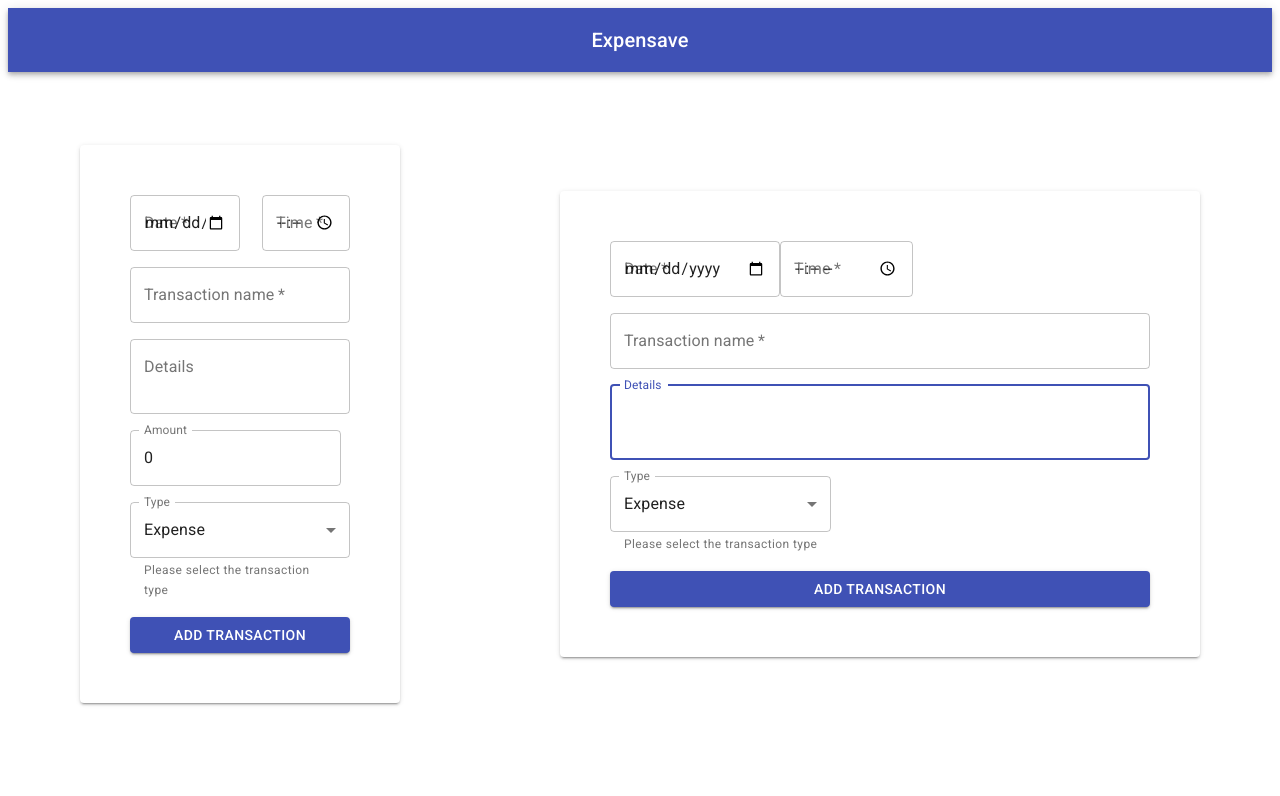
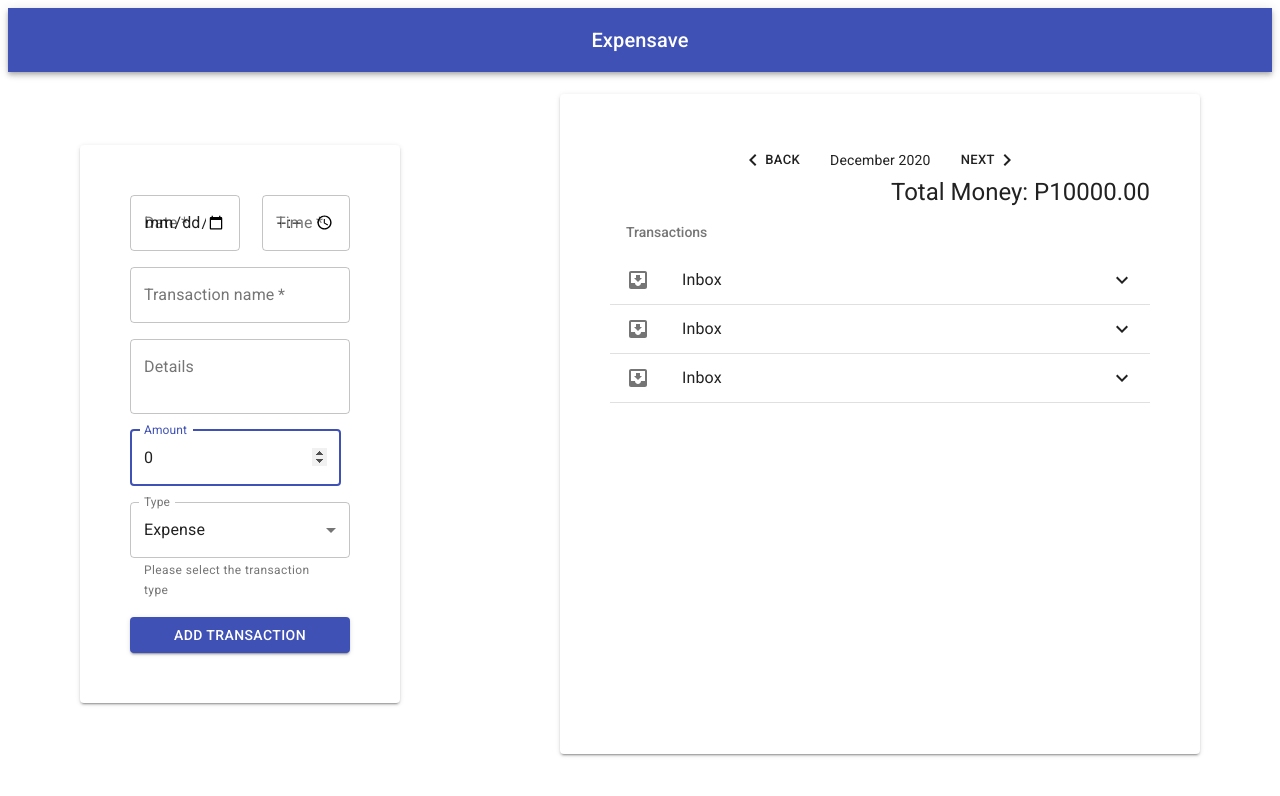
Before and after one commit to KennethLloyd/expensave-frontend, a React (Create React App) app: page / in a window 1280 px wide. Shown: the top 796 px of the page. Built offline with nearby package versions, Linux system fonts and the light colour scheme; sample sign-in values are in the browser's storage.

Commit message:
Add date navigation in transaction list

```diff
--- a/src/components/Home.js
+++ b/src/components/Home.js
@@ -1,80 +1,11 @@
 import React, { useState } from 'react';
 import { Link } from 'react-router-dom';
-import {
-  Grid,
-  AppBar,
-  Toolbar,
-  Typography,
-  Paper,
-  Button,
-  TextField,
-  MenuItem,
-} from '@material-ui/core';
+import { Grid, AppBar, Toolbar, Typography } from '@material-ui/core';
 import { makeStyles } from '@material-ui/core/styles';
-import AddTransaction from './AddTransaction';
-
-const transactionTypes = [
-  {
-    value: 'Income',
-    label: 'Income',
-  },
-  {
-    value: 'Expense',
-    label: 'Expense',
-  },
-];
-
-const useStyles = makeStyles({
-  leftGrid: {
-    justifyContent: 'center',
-    minHeight: '90vh',
-  },
-  leftPaper: {
-    justifyContent: 'center',
-    minHeight: '30vh',
-    padding: '50px',
-  },
-  rightGrid: {
-    justifyContent: 'center',
-    minHeight: '90vh',
-  },
-  rightPaper: {
-    justifyContent: 'center',
-    minHeight: '30vh',
-    padding: '50px',
-  },
-  buttonBlock: {
-    width: '100%',
-  },
-  link: {
-    textDecoration: 'none',
-  },
-  loginLink: {
-    marginTop: '50px',
-  },
-  date: {
-    width: '50%',
-  },
-  time: {
-    width: '40%',
-    marginLeft: '10%',
-  },
-});
+import AddTransaction from './transaction/AddTransaction';
+import TransactionList from './transaction/TransactionList';
 
 const Home = () => {
-  const classes = useStyles();
-  const [transactionType, setTransactionType] = useState('Expense');
-
-  const handleSubmit = (e) => {
-    e.preventDefault();
-
-    const transactionInfo = {
-      transactionType,
-    };
-
-    console.log(transactionInfo);
-  };
-
   return (
     <div>
       <AppBar position="static" alignitems="center" color="primary">
@@ -88,94 +19,7 @@
       </AppBar>
       <Grid container spacing={2} justify="space-around" direction="row">
         <AddTransaction />
-        <Grid item xs={12} sm={8} md={6}>
-          <Grid
-            container
-            direction="column"
-            justify="center"
-            spacing={2}
-            className={classes.rightGrid}
-          >
-            <Paper
-              variant="elevation"
-              elevation={2}
-              className={classes.rightPaper}
-            >
-              <Grid item>
-                <form onSubmit={handleSubmit}>
-                  <Grid container direction="column" spacing={2}>
-                    <Grid item>
-                      <TextField
-                        type="date"
-                        label="Date"
-                        variant="outlined"
-                        id="outlined-basic"
-                        required
-                      />
-                      <TextField
-                        type="time"
-                        label="Time"
-                        name="date"
-                        variant="outlined"
-                        required
-                        autoFocus
-                      />
-                    </Grid>
-                    <Grid item>
-                      <TextField
-                        type="string"
-                        label="Transaction name"
-                        name="name"
-                        variant="outlined"
-                        required
-                        fullWidth
-                        autoFocus
-                      />
-                    </Grid>
-                    <Grid item>
-                      <TextField
-                        type="string"
-                        label="Details"
-                        name="details"
-                        variant="outlined"
-                        fullWidth
-                        autoFocus
-                        multiline
-                        rows={2}
-                      />
-                    </Grid>
-                    <Grid item>
-                      <TextField
-                        select
-                        label="Type"
-                        value={transactionType}
-                        helperText="Please select the transaction type"
-                        variant="outlined"
-                        onChange={(e) => setTransactionType(e.target.value)}
-                      >
-                        {transactionTypes.map((option) => (
-                          <MenuItem key={option.value} value={option.value}>
-                            {option.label}
-                          </MenuItem>
-                        ))}
-                      </TextField>
-                    </Grid>
-                    <Grid item>
-                      <Button
-                        variant="contained"
-                        color="primary"
-                        type="submit"
-                        className={classes.buttonBlock}
-                      >
-                        Add Transaction
-                      </Button>
-                    </Grid>
-                  </Grid>
-                </form>
-              </Grid>
-            </Paper>
-          </Grid>
-        </Grid>
+        <TransactionList />
       </Grid>
     </div>
   );
--- a/src/components/AddTransaction.js
+++ b/src/components/transaction/AddTransaction.js
@@ -29,15 +29,6 @@
     minHeight: '90vh',
   },
   leftPaper: {
-    justifyContent: 'center',
-    minHeight: '30vh',
-    padding: '50px',
-  },
-  rightGrid: {
-    justifyContent: 'center',
-    minHeight: '90vh',
-  },
-  rightPaper: {
     justifyContent: 'center',
     minHeight: '30vh',
     padding: '50px',
--- /dev/null
+++ b/src/components/transaction/TransactionDate.js
@@ -0,0 +1,52 @@
+import React, { useState } from 'react';
+import { Link } from 'react-router-dom';
+import {
+  Grid,
+  AppBar,
+  Toolbar,
+  Typography,
+  Paper,
+  Button,
+  TextField,
+  MenuItem,
+  Box,
+} from '@material-ui/core';
+import { spacing } from '@material-ui/system';
+import { KeyboardArrowLeft, KeyboardArrowRight } from '@material-ui/icons';
+import { makeStyles } from '@material-ui/core/styles';
+
+const useStyles = makeStyles({
+  dateNavContainer: {
+    display: 'flex',
+    justifyContent: 'center',
+    alignItems: 'center',
+  },
+  leftButton: {
+    marginRight: '25px',
+  },
+  rightButton: {
+    marginLeft: '25px',
+  },
+});
+
+const TransactionDate = () => {
+  const classes = useStyles();
+
+  return (
+    <Grid item>
+      <Box className={classes.dateNavContainer}>
+        <Button size="small" className={classes.leftButton}>
+          <KeyboardArrowLeft />
+          Back
+        </Button>
+        <Typography variant="body2">December 2020</Typography>
+        <Button size="small" className={classes.rightButton}>
+          Next
+          <KeyboardArrowRight />
+        </Button>
+      </Box>
+    </Grid>
+  );
+};
+
+export default TransactionDate;
--- /dev/null
+++ b/src/components/transaction/TransactionList.js
@@ -0,0 +1,165 @@
+import React, { useState } from 'react';
+import { Link } from 'react-router-dom';
+import {
+  Grid,
+  AppBar,
+  Toolbar,
+  Typography,
+  Paper,
+  Button,
+  TextField,
+  MenuItem,
+  List,
+  ListSubheader,
+  ListItem,
+  ListItemIcon,
+  ListItemText,
+  Collapse,
+  Divider,
+} from '@material-ui/core';
+import { ExpandMore, ExpandLess, MoveToInbox } from '@material-ui/icons';
+import { makeStyles } from '@material-ui/core/styles';
+import TransactionDate from './TransactionDate';
+
+const transactionTypes = [
+  {
+    value: 'Income',
+    label: 'Income',
+  },
+  {
+    value: 'Expense',
+    label: 'Expense',
+  },
+];
+
+const useStyles = makeStyles({
+  rightGrid: {
+    justifyContent: 'center',
+    minHeight: '90vh',
+  },
+  rightPaper: {
+    justifyContent: 'center',
+    minHeight: '70vh',
+    padding: '50px',
+  },
+  buttonBlock: {
+    width: '100%',
+  },
+  link: {
+    textDecoration: 'none',
+  },
+  loginLink: {
+    marginTop: '50px',
+  },
+  date: {
+    width: '50%',
+  },
+  time: {
+    width: '40%',
+    marginLeft: '10%',
+  },
+});
+
+const TransactionList = () => {
+  const classes = useStyles();
+  const [transactionType, setTransactionType] = useState('Expense');
+  const [open, setOpen] = useState(false);
+
+  const handleSubmit = (e) => {
+    e.preventDefault();
+
+    const transactionInfo = {
+      transactionType,
+    };
+
+    console.log(transactionInfo);
+  };
+
+  return (
+    <Grid item xs={12} sm={8} md={6}>
+      <Grid
+        container
+        direction="column"
+        justify="center"
+        spacing={2}
+        className={classes.rightGrid}
+      >
+        <Paper variant="elevation" elevation={2} className={classes.rightPaper}>
+          <TransactionDate />
+          <Grid item>
+            <Typography variant="h5" component="h5" align="right">
+              Total Money: P10000.00
+            </Typography>
+          </Grid>
+          <List
+            component="nav"
+            aria-labelledby="nested-list-subheader"
+            subheader={
+              <ListSubheader component="div" id="nested-list-subheader">
+                Transactions
+              </ListSubheader>
+            }
+            className={classes.root}
+          >
+            <ListItem button onClick={() => setOpen(!open)}>
+              <ListItemIcon>
+                <MoveToInbox />
+              </ListItemIcon>
+              <ListItemText primary="Inbox" />
+              {open ? <ExpandLess /> : <ExpandMore />}
+            </ListItem>
+            <Collapse in={open} timeout="auto" unmountOnExit>
+              <List component="div" disablePadding>
+                <ListItem button className={classes.nested}>
+                  <ListItemIcon>
+                    <MoveToInbox />
+                  </ListItemIcon>
+                  <ListItemText primary="Starred" />
+                </ListItem>
+              </List>
+            </Collapse>
+            <Divider />
+            <ListItem button onClick={() => setOpen(!open)}>
+              <ListItemIcon>
+                <MoveToInbox />
+              </ListItemIcon>
+              <ListItemText primary="Inbox" />
+              {open ? <ExpandLess /> : <ExpandMore />}
+            </ListItem>
+            <Collapse in={open} timeout="auto" unmountOnExit>
+              <List component="div" disablePadding>
+                <ListItem button className={classes.nested}>
+                  <ListItemIcon>
+                    <MoveToInbox />
+                  </ListItemIcon>
+                  <ListItemText primary="Starred" />
+                </ListItem>
+              </List>
+            </Collapse>
+            <Divider />
+            <ListItem button onClick={() => setOpen(!open)}>
+              <ListItemIcon>
+                <MoveToInbox />
+              </ListItemIcon>
+              <ListItemText primary="Inbox" />
+              {open ? <ExpandLess /> : <ExpandMore />}
+            </ListItem>
+            <Collapse in={open} timeout="auto" unmountOnExit>
+              <List component="div" disablePadding>
+                <ListItem button className={classes.nested}>
+                  <ListItemIcon>
+                    <MoveToInbox />
+                  </ListItemIcon>
+                  <ListItemText primary="Starred" />
+                </ListItem>
+              </List>
+            </Collapse>
+            <Divider />
+          </List>
+        </Paper>
+      </Grid>
+    </Grid>
+  );
+};
+
+export default TransactionList;
```
